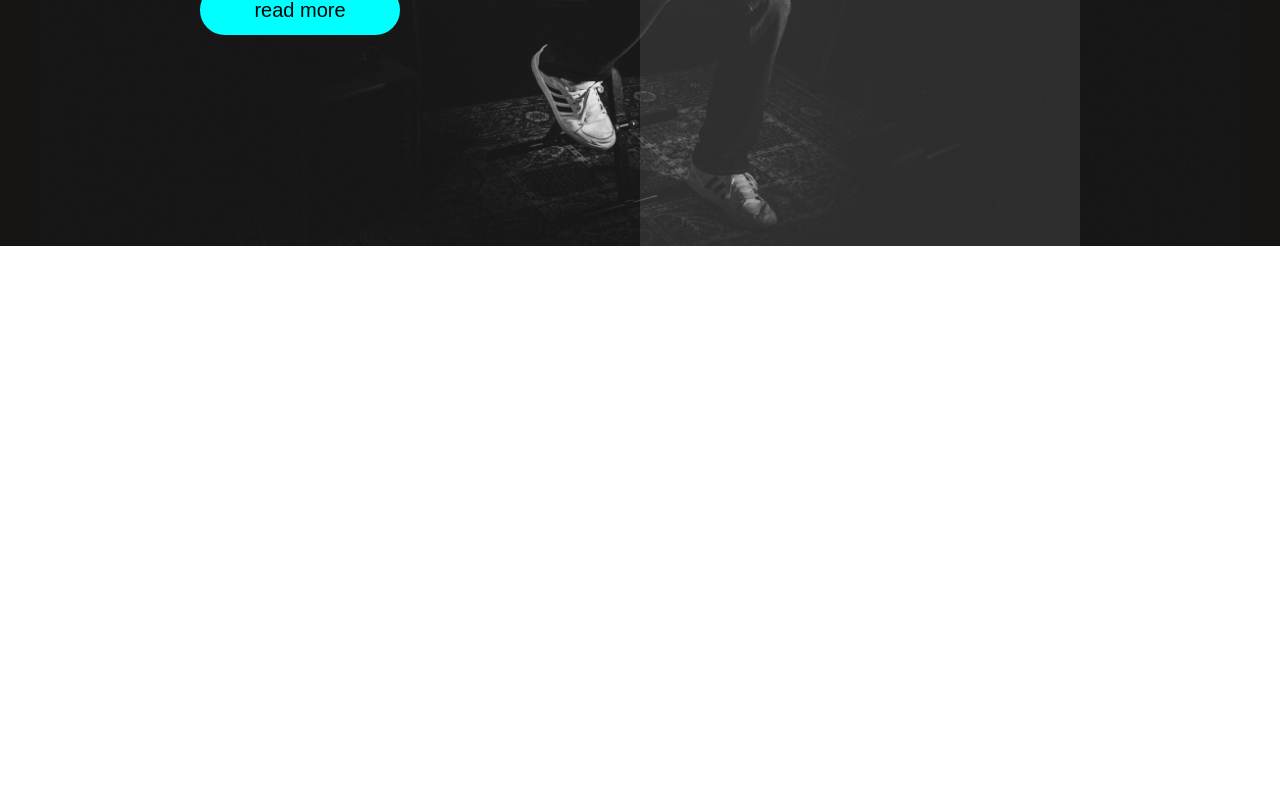
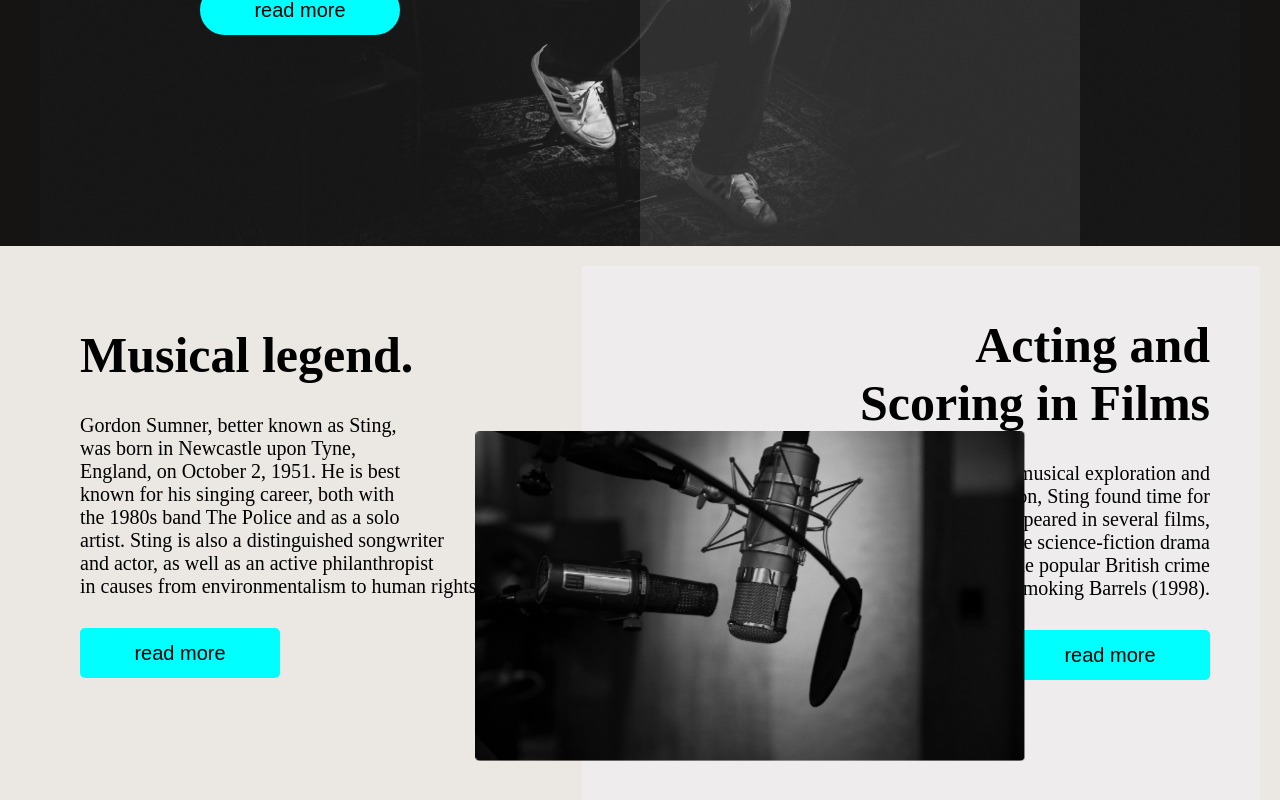
Before and after one commit to Peshala84/acm-web-task, a React (Vite) app: page / in a window 1280 px wide. Shown: the part 554-1354 px from the top of the page. Before the commit the page ends 800 px from the top, so only its background shows below. Built offline with nearby package versions, Linux system fonts and the light colour scheme.

Commit message:
feat: Add lazy loading for home page images

```diff
--- a/src/Component/Home/Home.css
+++ b/src/Component/Home/Home.css
@@ -9,17 +9,16 @@
     background: url("../../assets/image_1.jpg");
     background-repeat: no-repeat;
     background-position: center;
-    position: absolute;
     background-size: contain;
     width: 100%;
-    height: 100vh;
+    height: auto;
     background-color: rgb(22, 19, 19);
     display: flex;
     flex-direction: row;
 }
 .home-inside-left{
     width: 50%;
-    height: 100vh;
+    height: auto;
     display: flex;
     justify-content: center;
     flex-direction: column;
@@ -70,3 +69,121 @@
 
     margin-right: 200px;
 }
+.home1-inside{
+    display: flex;
+    flex-direction: row;
+
+    justify-content: space-between;
+    background-color: rgb(235, 231, 226);
+    height: 90vh;
+}
+.home1-inside-left{
+    display: flex;
+    flex-direction: column;
+
+    text-align: left;
+    margin: 50px;
+    gap: 30px;
+    padding: 30px;
+
+}
+.home1-inside-left h1{
+    font-size: 50px;
+    font-weight: 700;
+}
+.home1-inside-left p{
+    font-size: 20px;
+    font-weight: 500;
+}
+.home1-inside-left button{
+    width: 200px;
+    height: 50px;
+    background-color: aqua;
+    color: black;
+    border: 2px solid aqua;
+    font-size: 20px;
+    font-weight: 500;
+    cursor: pointer;
+    border-radius: 5px;
+    transition: 1s;
+}
+.home1-inside-left button:hover{
+    background-color: black;
+    color: white;
+    box-shadow:
+      0px 0px 20px aqua,
+      0px 0px 40px aqua,
+      0px 0px 60px aqua;
+
+}
+.home1-inside-right{
+    display: flex;
+    flex-direction: column;
+
+    text-align: right;
+    margin: 20px;
+    gap: 30px;
+    padding: 50px;
+    flex: 1;
+    align-items:flex-end;
+    background-color: rgb(238, 236, 236);
+}
+.home1-inside-right h1{
+    font-size: 50px;
+    font-weight: 700;
+}
+.home1-inside-right p{
+    font-size: 20px;
+    font-weight: 500;
+}
+.home1-inside-right button{
+    width: 200px;
+    height: 50px;
+    background-color: aqua;
+    color: black;
+    border: 2px solid aqua;
+    font-size: 20px;
+    font-weight: 500;
+    cursor: pointer;
+    border-radius: 5px;
+    transition: 1s;
+}
+.home1-inside-right button:hover{
+    background-color: black;
+    color: white;
+    box-shadow:
+      0px 0px 20px aqua,
+      0px 0px 40px aqua,
+      0px 0px 60px aqua;
+
+}
+.home1-inside img{
+    z-index: 1;
+    width: 500px;
+    height: 300px;
+    border-radius: 4px;
+    margin-top: 200px;
+    position: absolute;
+    margin-left: 500px;
+    animation: fadeInUp 1s ease-in-out, hoverEffect 1s infinite alternate;
+    transition: transform 0.3s;
+    animation: imgZoom 2s infinite alternate;
+}
+@keyframes fadeInUp {
+    from {
+        opacity: 0;
+        transform: translateY(20px);
+    }
+    to {
+        opacity: 1;
+        transform: translateY(0);
+    }
+}
+@keyframes imgZoom {
+    from {
+        transform: scale(1);
+    }
+    to {
+        transform: scale(1.1);
+    }
+}
--- a/src/Component/Home/Home.jsx
+++ b/src/Component/Home/Home.jsx
@@ -1,5 +1,6 @@
 import React from 'react'
 import './Home.css'
+import home1_image from "../../assets/image_2.jpg"
 
 
 
@@ -25,6 +26,36 @@ const Home = () => {
     </div>
 
 
+     <div className='home1-inside'>
+
+        <div className='home1-inside-left'>
+        <h1>Musical legend.</h1>
+          <p>Gordon Sumner, better known as Sting, <br />
+             was born in Newcastle upon Tyne, <br />
+             England, on October 2, 1951. He is best <br />
+             known for his singing career, both with <br />
+             the 1980s band The Police and as a solo <br />
+             artist. Sting is also a distinguished
+             songwriter <br /> and actor, as well as an active
+             philanthropist <br /> in causes from environmentalism
+             to human rights.</p>
+             <button>read more</button>
+        </div>
+        <img src={home1_image} alt="" />
+        <div className='home1-inside-right'>
+        <h1>Acting and <br /> Scoring in Films</h1>
+            <p>Along with his musical exploration and <br />
+                experimentation, Sting found time for <br />
+                acting. He appeared in several films, <br />
+                including the science-fiction drama <br />
+                Dune (1984) and the popular British
+                crime <br /> film Lock, Stock, and Two
+                Smoking Barrels (1998).</p>
+             <button>read more</button>
+
+        </div>
+     </div>
+
 
 
     </>
```
Also changed, not shown: src/assets/image_2.jpg (added).
